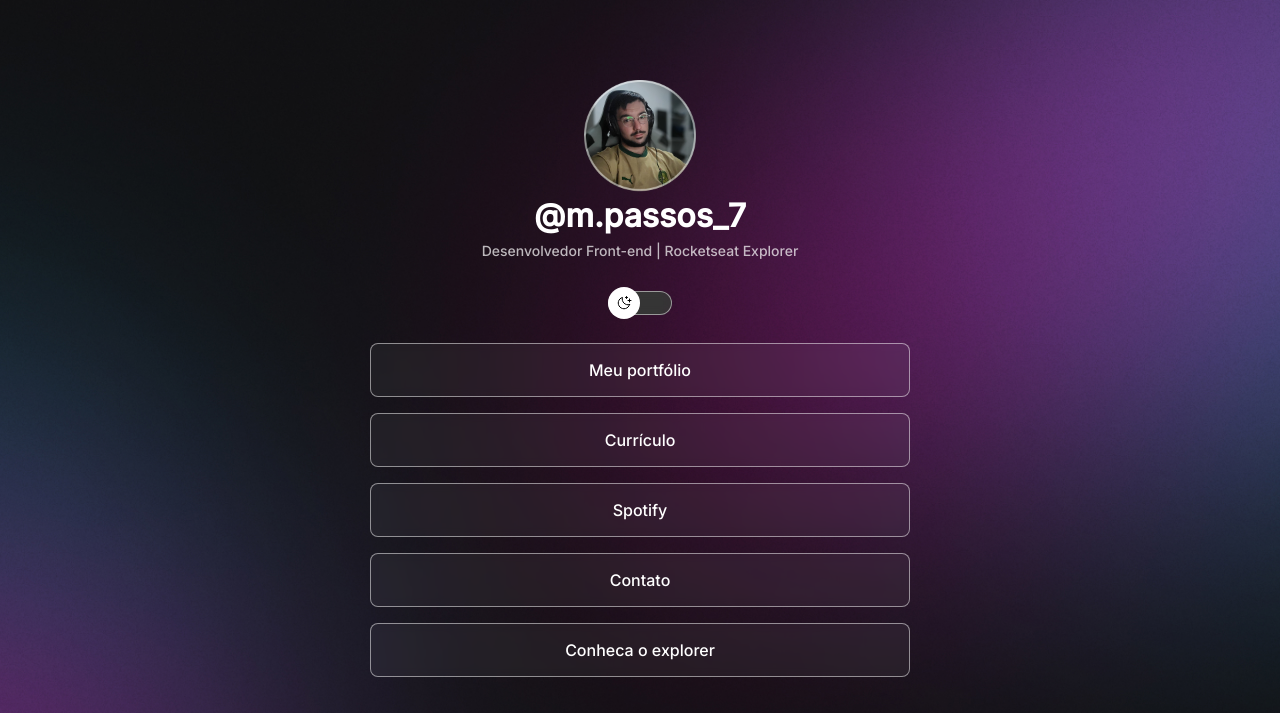
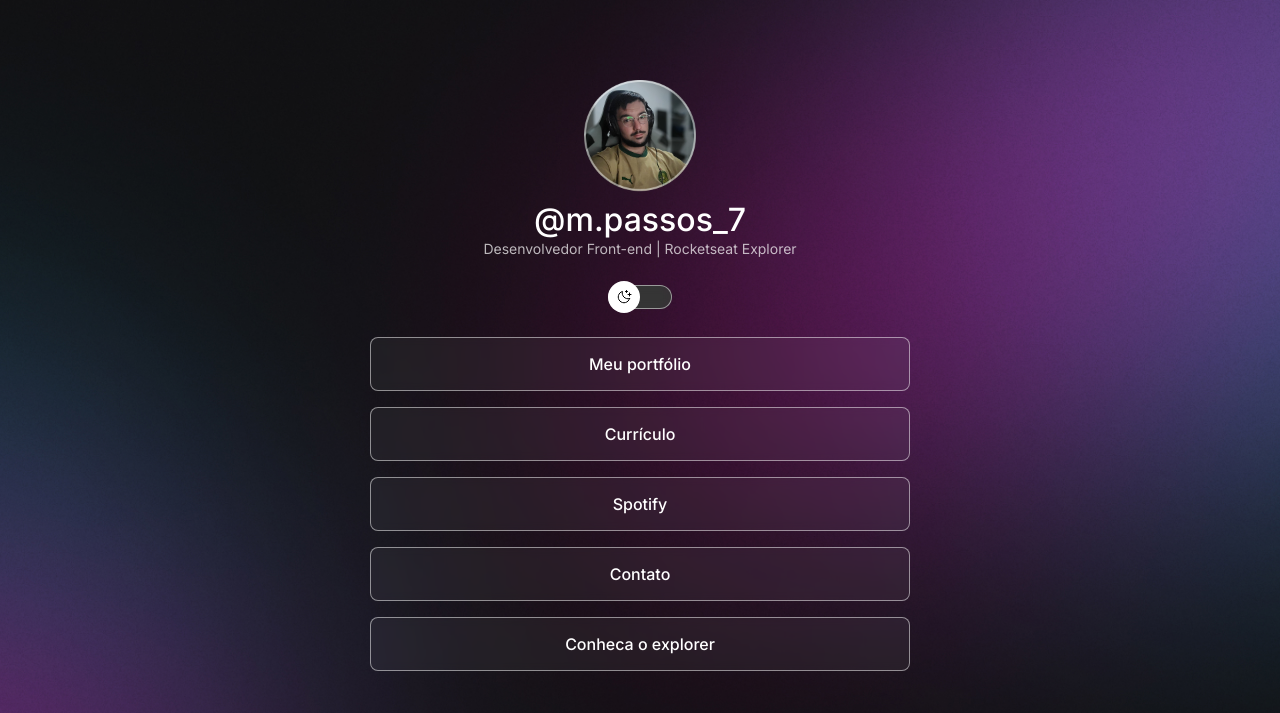
Before and after one commit to MatheusPassos07/Linkfy, a plain HTML site: page index.html in a window 1280 px wide. Shown: the top 713 px of the page. Drawn offline with nearby package versions, Linux system fonts and the light colour scheme.

Commit message:
feat: adjust title style on profile and add highlight to the switch button

```diff
--- a/style.css
+++ b/style.css
@@ -69,9 +69,9 @@ body * {
   width: 112px;
 }
 
-#profile p {
+#profile h1 {
   font-weight: 500;
-  line-height: 24px;
+  line-height: 32px;
   margin-top: 8px;
 }
 
@@ -114,6 +114,10 @@ body * {
 
 #switch button.is-active {
   transform: translate(32px, -50%);
+}
+
+#switch button:hover {
+  outline: 8px solid var(--social-networks-color);
 }
 
 #switch span {
```
